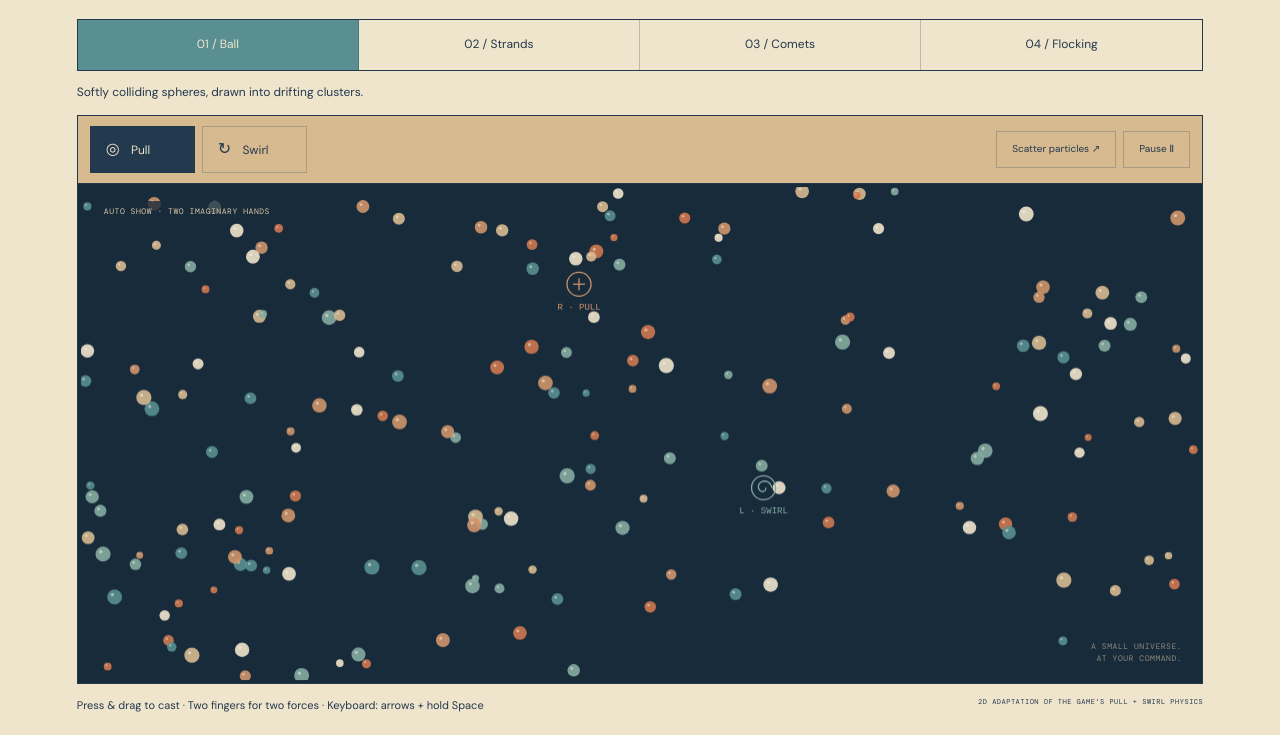
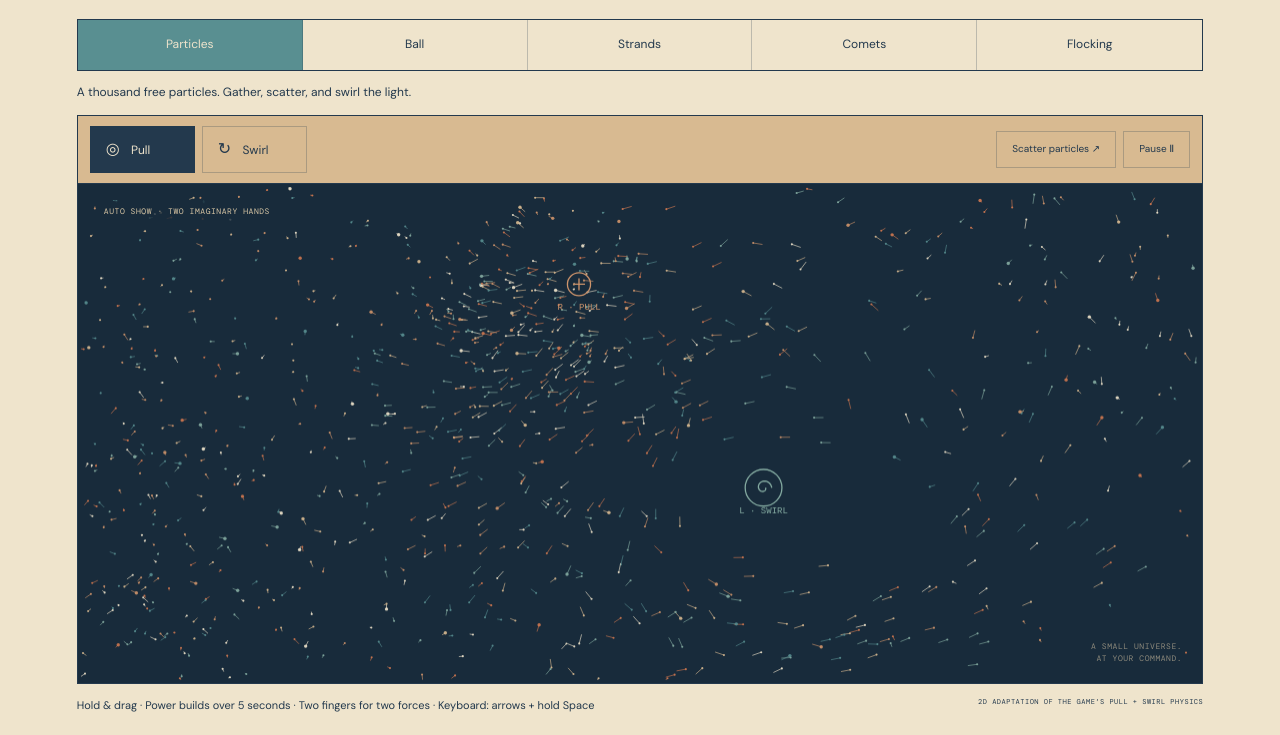
Before and after one commit to dlobser/magicfingersxr, a website: page psychedelic/index.html in a window 1280 px wide. Shown: the part 885-1620 px from the top of the page. Drawn offline with nearby package versions, Linux system fonts and the light colour scheme.

Commit message:
Restore free particles, cohesive n-body balls and five-second force ramp

```diff
--- a/psychedelic/index.html
+++ b/psychedelic/index.html
@@ -4,7 +4,7 @@
 <title>Magic Fingers — Magic at your fingertips.</title>
 <meta name="description" content="Create extraordinary light shows with your hands. Magic Fingers is a VR and mixed-reality playground of particles, music, and mesmerizing motion.">
 <meta property="og:title" content="Magic Fingers — Magic at your fingertips."><meta property="og:description" content="A spectacular light show. A few delicate gestures. All yours."><meta property="og:image" content="https://magicfingersxr.com/psychedelic/assets/magic-fingers-ribbon.png">
-<link rel="icon" href="assets/hands-mark.svg" type="image/svg+xml"><link rel="stylesheet" href="styles.css?v=20261102"><script src="media.js?v=20261101" defer></script><script src="script.js?v=20261102" type="module"></script>
+<link rel="icon" href="assets/hands-mark.svg" type="image/svg+xml"><link rel="stylesheet" href="styles.css?v=20261102b"><script src="media.js?v=20261101" defer></script><script src="script.js?v=20261102b" type="module"></script>
 </head><body>
 <a class="skip" href="#play">Skip to the interactive demo</a>
 <header class="masthead"><a class="wordmark" href="#" aria-label="Magic Fingers home"><img src="assets/hands-mark.svg" alt="" width="38" height="38"> MAGIC FINGERS</a><nav aria-label="Main"><a href="#play">Try the magic</a><a href="#features">The experience</a><a href="#gestures">Learn the gestures</a></nav><a class="nav-contact" href="mailto:info@light.clinic">Say hello ↗</a></header>
@@ -13,11 +13,11 @@
 <div class="hero-grid"><div class="logo-panel"><img class="ribbon-logo" src="assets/magic-fingers-ribbon.png" alt="Magic Fingers in flowing blue ribbon lettering" width="1536" height="1024" fetchpriority="high"><div class="spectrum" aria-hidden="true"></div></div><div class="hero-copy"><p class="eyebrow mono">YOUR HANDS ARE THE WHOLE SHOW.</p><h1>Magic at<br>your <em>fingertips.</em></h1><p class="hero-description">Create a spectacular light show with a few delicate gestures. <strong>Magic Fingers is a VR and mixed-reality playground</strong> where your hands pull, swirl, and sculpt living clouds of particles.</p><p class="hero-invitation">Mesmerize yourself. Slip into flow.<br>Surround yourself with something magnificent.</p><a class="button" href="#play">Step right in. Try the magic. <span aria-hidden="true">↘</span></a></div></div></section>
 <div class="show-strip mono"><span>MARVELS IN MOTION</span><span>GRAVITY AT YOUR COMMAND</span><span>A PHANTASMAGORIA OF YOUR OWN MAKING</span></div>
 <section class="section playground" id="play"><div class="section-heading"><div><p class="eyebrow mono">01 / A LITTLE TASTE OF THE POWER</p><h2>Behold.<br><em>Then take control.</em></h2></div><p>Pull a constellation into your grasp. Send it spiraling into a glorious whirl. Choose a force, then <strong>press and drag</strong> to conduct the show.</p></div>
-<div class="mode-picker" role="group" aria-label="Choose particle mode"><button data-mode="ball" aria-pressed="true">01 / Ball</button><button data-mode="strands" aria-pressed="false">02 / Strands</button><button data-mode="comets" aria-pressed="false">03 / Comets</button><button data-mode="flocking" aria-pressed="false">04 / Flocking</button></div>
-<p id="mode-description" aria-live="polite">Softly colliding spheres, drawn into drifting clusters.</p>
+<div class="mode-picker" role="group" aria-label="Choose particle mode"><button data-mode="particles" aria-pressed="true">Particles</button><button data-mode="ball" aria-pressed="false">Ball</button><button data-mode="strands" aria-pressed="false">Strands</button><button data-mode="comets" aria-pressed="false">Comets</button><button data-mode="flocking" aria-pressed="false">Flocking</button></div>
+<p id="mode-description" aria-live="polite">A thousand free particles. Gather, scatter, and swirl the light.</p>
 <div class="sim-toolbar"><div class="force-picker" role="group" aria-label="Choose your force"><button data-force="pull" aria-pressed="true"><span aria-hidden="true">◎</span> Pull</button><button data-force="swirl" aria-pressed="false"><span aria-hidden="true">↻</span> Swirl</button></div><div class="sim-actions"><button id="reset-sim">Scatter particles ↗</button><button id="pause-sim" aria-pressed="false">Pause Ⅱ</button></div></div>
 <div class="sim-stage"><canvas id="particle-canvas" tabindex="0" aria-label="Interactive particle playground. Choose Pull or Swirl, then hold and drag. With a keyboard, use arrow keys to move and hold Space to cast." aria-describedby="sim-help"></canvas><span id="sim-status" class="mono">AUTO SHOW · TWO IMAGINARY HANDS</span><span class="sim-watermark mono">A SMALL UNIVERSE.<br>AT YOUR COMMAND.</span></div>
-<div class="sim-caption"><p id="sim-help">Press & drag to cast · Two fingers for two forces · Keyboard: arrows + hold Space</p><span class="mono">2D ADAPTATION OF THE GAME’S PULL + SWIRL PHYSICS</span></div></section>
+<div class="sim-caption"><p id="sim-help">Hold & drag · Power builds over 5 seconds · Two fingers for two forces · Keyboard: arrows + hold Space</p><span class="mono">2D ADAPTATION OF THE GAME’S PULL + SWIRL PHYSICS</span></div></section>
 <section class="section features" id="features"><div class="section-heading"><div><p class="eyebrow mono">02 / FOUR VERY GOOD REASONS TO LOSE TRACK OF TIME</p><h2>Your private<br><em>spectacular.</em></h2></div><p>A universe of astonishing things to do.<br>Here’s what’s actually in your hands.</p></div>
 <div class="feature-grid">
 <article><div class="media-slot feature-art audio-art" data-media="music"><div class="sound-bars" aria-hidden="true"><i></i><i></i><i></i><i></i><i></i><i></i><i></i><i></i><i></i></div><span class="media-tag mono">AUDIO DEMO · COMING SOON</span></div><h3>Audio Reactive</h3><p>Your music becomes a magnificent light show. Watch particles pulse and dance to the sound—then reach in and conduct the crescendo.</p></article>
--- a/psychedelic/physics.js
+++ b/psychedelic/physics.js
@@ -1,5 +1,6 @@
 // Browser-sized 2D adaptations of Bodies, Strands and Boids.compute.
 export const clamp=(v,a,b)=>Math.max(a,Math.min(b,v));
+export const forceRamp=seconds=>.8+5.2*clamp(seconds/5,0,1);
 export function forceAt(x,y,f){
   const dx=f.x-x,dy=f.y-y,d=Math.hypot(dx,dy);
   if(d<1e-8)return {ax:0,ay:0,drag:0};
@@ -12,11 +13,11 @@ export function forceAt(x,y,f){
   return {ax:(nx*radial+ny*tangent)*s,ay:(ny*radial-nx*tangent)*s,drag:0};
 }
 export class ParticleWorld{
-  constructor(width=4.8,height=2.6,count){this.width=width;this.height=height;this.overrideCount=count;this.time=0;this.seed=1837;this.mode='ball';this.reset();}
+  constructor(width=4.8,height=2.6,count){this.width=width;this.height=height;this.overrideCount=count;this.time=0;this.seed=1837;this.mode='particles';this.reset();}
   random(){this.seed=(Math.imul(this.seed,1664525)+1013904223)>>>0;return this.seed/4294967296;}
-  setMode(mode){if(!['ball','strands','comets','flocking'].includes(mode))return;this.mode=mode;this.reset();}
+  setMode(mode){if(!['particles','ball','strands','comets','flocking'].includes(mode))return;this.mode=mode;this.reset();}
   reset(){
-    const count=this.overrideCount??({ball:180,strands:240,comets:100,flocking:140}[this.mode]);
+    const count=this.overrideCount??({particles:1000,ball:180,strands:240,comets:100,flocking:140}[this.mode]);
     this.particles=Array.from({length:count},(_,i)=>{
       const angle=this.random()*Math.PI*2,speed=this.mode==='flocking'?.48:.18+this.random()*.3;
       return {x:.1+this.random()*(this.width-.2),y:.1+this.random()*(this.height-.2),vx:Math.cos(angle)*speed,vy:Math.sin(angle)*speed,r:.018+this.random()*.022,trail:[]};
@@ -25,15 +26,15 @@ export class ParticleWorld{
   }
   resize(width,height){const sx=width/this.width,sy=height/this.height;this.width=width;this.height=height;for(const p of this.particles){p.x=clamp(p.x*sx,.05,width-.05);p.y=clamp(p.y*sy,.05,height-.05);p.trail=[];}}
   controllers(){const t=this.time;return [
-    {x:this.width*(.38+.23*Math.sin(t*.31)),y:this.height*(.5+.28*Math.sin(t*.43+.6)),type:'swirl',spin:-1,strength:.65,label:'L · SWIRL'},
-    {x:this.width*(.62+.25*Math.cos(t*.47)),y:this.height*(.5+.3*Math.sin(t*.53+2)),type:'pull',spin:1,strength:.12+.35*Math.pow(.5+.5*Math.sin(t*1.1),4),label:'R · PULL'}];}
+    {x:this.width*(.38+.23*Math.sin(t*.31)),y:this.height*(.5+.28*Math.sin(t*.43+.6)),type:'swirl',spin:-1,strength:forceRamp(t%9)*.7,label:'L · SWIRL'},
+    {x:this.width*(.62+.25*Math.cos(t*.47)),y:this.height*(.5+.3*Math.sin(t*.53+2)),type:'pull',spin:1,strength:forceRamp((t+4.5)%9)*.6,label:'R · PULL'}];}
   step(dt,forces=this.controllers()){
     dt=clamp(dt,0,1/60);this.time+=dt;
     const ps=this.particles,acc=ps.map(p=>{let ax=0,ay=0;for(const f of forces){const a=forceAt(p.x,p.y,f);ax+=a.ax;ay+=a.ay;}return {ax,ay};});
     // Equal/opposite softened gravity and contact repulsion, like the game's spheres.
     if(this.mode==='ball')for(let i=0;i<ps.length;i++)for(let j=i+1;j<ps.length;j++){
       const a=ps[i],b=ps[j],dx=b.x-a.x,dy=b.y-a.y,d=Math.max(.001,Math.hypot(dx,dy)),rest=a.r+b.r;
-      const f=d<rest?-22*(rest-d):.0008/(d*d+.05)*Math.exp(-d*d/2);
+      const f=.008/(d*d+.04);
       acc[i].ax+=dx/d*f;acc[i].ay+=dy/d*f;acc[j].ax-=dx/d*f;acc[j].ay-=dy/d*f;
     }
     // Reynolds alignment/cohesion/separation; keep a cruise speed rather than settling.
@@ -45,7 +46,7 @@ export class ParticleWorld{
     }
     for(let i=0;i<ps.length;i++){
       const p=ps[i],a=acc[i];p.ox=p.x;p.oy=p.y;
-      p.vx=(p.vx+a.ax*dt)*Math.exp(-.025*dt);p.vy=(p.vy+a.ay*dt)*Math.exp(-.025*dt);
+      p.vx=(p.vx+a.ax*dt)*Math.exp(-(this.mode==='ball'?.16:.025)*dt);p.vy=(p.vy+a.ay*dt)*Math.exp(-(this.mode==='ball'?.16:.025)*dt);
       const speed=Math.hypot(p.vx,p.vy),target=this.mode==='flocking'?clamp(speed,.36,.75):Math.min(speed,1.4);
       if(speed>1e-8){p.vx*=target/speed;p.vy*=target/speed;}
       p.x+=p.vx*dt;p.y+=p.vy*dt;
@@ -54,6 +55,16 @@ export class ParticleWorld{
     if(this.mode==='strands')for(let pass=0;pass<4;pass++)for(let i=0;i<ps.length-1;i++){
       if(i%20===19)continue;const a=ps[i],b=ps[i+1],dx=b.x-a.x,dy=b.y-a.y,d=Math.max(1e-8,Math.hypot(dx,dy)),k=(d-.058)/d*.45;
       a.x+=dx*k;a.y+=dy*k;b.x-=dx*k;b.y-=dy*k;
+    }
+    // Resolve contacts with positional projection and an inelastic normal impulse.
+    // Gravity remains pairwise; impacts dissipate energy so an isolated cloud settles.
+    if(this.mode==='ball')for(let pass=0;pass<5;pass++)for(let i=0;i<ps.length;i++)for(let j=i+1;j<ps.length;j++){
+      const a=ps[i],b=ps[j],dx=b.x-a.x,dy=b.y-a.y,d=Math.hypot(dx,dy),rest=a.r+b.r;
+      if(d>=rest)continue;
+      const nx=d>1e-8?dx/d:1,ny=d>1e-8?dy/d:0,correction=(rest-d)*.5;
+      a.x-=nx*correction;a.y-=ny*correction;b.x+=nx*correction;b.y+=ny*correction;
+      const closing=(b.vx-a.vx)*nx+(b.vy-a.vy)*ny;
+      if(closing<0){const impulse=-(1+.35)*closing*.5;a.vx-=nx*impulse;a.vy-=ny*impulse;b.vx+=nx*impulse;b.vy+=ny*impulse;}
     }
     for(const p of ps){
       if(this.mode==='strands'&&dt>0){p.vx=(p.x-p.ox)/dt;p.vy=(p.y-p.oy)/dt;}
--- a/psychedelic/script.js
+++ b/psychedelic/script.js
@@ -1,4 +1,4 @@
-import {ParticleWorld,clamp} from './physics.js?v=20261102';
+import {ParticleWorld,clamp,forceRamp} from './physics.js?v=20261102b';
 const reduced=matchMedia('(prefers-reduced-motion: reduce)');
 document.querySelector('#year').textContent=new Date().getFullYear();
 const canvas=document.querySelector('#particle-canvas'),ctx=canvas.getContext('2d');
@@ -6,7 +6,7 @@ const world=new ParticleWorld();
 const pointers=new Map(),keys=new Set();
 const pauseButton=document.querySelector('#pause-sim'),status=document.querySelector('#sim-status');
 let selected='pull',paused=reduced.matches,visible=false,frame,last=0,accumulator=0,w=0,h=0,scale=1;
-let keyboard={x:2.4,y:1.1},casting=false,forces=[];
+let keyboard={x:2.4,y:1.1},casting=false,castStarted=0,forces=[];
 const colors=['#efe4cc','#d8ba91','#cf7850','#85aca2','#598f91','#cf956c'];
 function updateStatus(){
   status.textContent=paused?'PAUSED · PRESS PLAY TO CONTINUE':pointers.size||casting?`YOU’RE CASTING · ${selected.toUpperCase()}`:'AUTO SHOW · TWO IMAGINARY HANDS';
@@ -20,25 +20,25 @@ function resize(){
   keyboard={x:world.width*.5,y:world.height*.5};pointers.clear();casting=false;draw();updateStatus();
 }
 function position(e){const r=canvas.getBoundingClientRect();return {x:clamp((e.clientX-r.left)/scale,.08,world.width-.08),y:clamp((e.clientY-r.top)/scale,.08,world.height-.08)};}
-canvas.addEventListener('pointerdown',e=>{if(e.button!==0&&e.pointerType==='mouse')return;if(pointers.size>=2)return;canvas.focus({preventScroll:true});canvas.setPointerCapture(e.pointerId);pointers.set(e.pointerId,position(e));updateStatus();});
-canvas.addEventListener('pointermove',e=>{if(pointers.has(e.pointerId)){pointers.set(e.pointerId,position(e));if(paused)draw();}});
+canvas.addEventListener('pointerdown',e=>{if(e.button!==0&&e.pointerType==='mouse')return;if(pointers.size>=2)return;canvas.focus({preventScroll:true});canvas.setPointerCapture(e.pointerId);pointers.set(e.pointerId,{...position(e),started:world.time});updateStatus();});
+canvas.addEventListener('pointermove',e=>{if(pointers.has(e.pointerId)){pointers.set(e.pointerId,{...position(e),started:pointers.get(e.pointerId).started});if(paused)draw();}});
 function release(e){pointers.delete(e.pointerId);updateStatus();}
 canvas.addEventListener('pointerup',release);canvas.addEventListener('pointercancel',release);canvas.addEventListener('lostpointercapture',release);
-canvas.addEventListener('keydown',e=>{if(['ArrowLeft','ArrowRight','ArrowUp','ArrowDown','Space'].includes(e.code)){e.preventDefault();keys.add(e.code);if(e.code==='Space')casting=true;updateStatus();}});
+canvas.addEventListener('keydown',e=>{if(['ArrowLeft','ArrowRight','ArrowUp','ArrowDown','Space'].includes(e.code)){e.preventDefault();keys.add(e.code);if(e.code==='Space'&&!casting){casting=true;castStarted=world.time;}updateStatus();}});
 canvas.addEventListener('keyup',e=>{keys.delete(e.code);if(e.code==='Space'){e.preventDefault();casting=false;}updateStatus();});
 canvas.addEventListener('blur',()=>{keys.clear();casting=false;pointers.clear();updateStatus();});
 document.querySelectorAll('[data-force]').forEach(button=>button.addEventListener('click',()=>{selected=button.dataset.force;document.querySelectorAll('[data-force]').forEach(b=>b.setAttribute('aria-pressed',String(b===button)));updateStatus();}));
 document.querySelectorAll('[data-mode]').forEach(button=>button.addEventListener('click',()=>{
   world.setMode(button.dataset.mode);
   document.querySelectorAll('[data-mode]').forEach(b=>b.setAttribute('aria-pressed',String(b===button)));
-  document.querySelector('#mode-description').textContent={ball:'Softly colliding spheres, drawn into drifting clusters.',strands:'Connected strings that bend, curl, and tumble together.',comets:'Free-flying lights with long, luminous tails.',flocking:'A school of rays: following, gathering, and giving each other space.'}[world.mode];
+  document.querySelector('#mode-description').textContent={particles:'A thousand free particles. Gather, scatter, and swirl the light.',ball:'N-body gravity: spheres attract, collide, and settle into a solid cluster.',strands:'Connected strings that bend, curl, and tumble together.',comets:'Free-flying lights with long, luminous tails.',flocking:'A school of rays: following, gathering, and giving each other space.'}[world.mode];
   draw();
 }));
 pauseButton.addEventListener('click',()=>{paused=!paused;updateStatus();schedule();});
 document.querySelector('#reset-sim').addEventListener('click',()=>{world.reset();draw();});
 function activeForces(){
-  if(pointers.size)return [...pointers.values()].map((p,i)=>({...p,type:selected,spin:i===0?1:-1,strength:1,label:`${i===0?'L':'R'} · ${selected.toUpperCase()}`}));
-  if(casting)return [{...keyboard,type:selected,spin:1,strength:1,label:selected.toUpperCase()}];
+  if(pointers.size)return [...pointers.values()].map((p,i)=>({...p,type:selected,spin:i===0?1:-1,strength:forceRamp(world.time-p.started),label:`${i===0?'L':'R'} · ${selected.toUpperCase()}`}));
+  if(casting)return [{...keyboard,type:selected,spin:1,strength:forceRamp(world.time-castStarted),label:selected.toUpperCase()}];
   return world.controllers();
 }
 function tick(now){
@@ -66,6 +66,8 @@ function draw(){
     }else if(world.mode==='flocking'){
       ctx.save();ctx.translate(x,y);ctx.rotate(Math.atan2(p.vy,p.vx));const flap=3+Math.sin(world.time*6+i)*1.3;
       ctx.beginPath();ctx.moveTo(5,0);ctx.quadraticCurveTo(0,flap,-5,flap+1);ctx.lineTo(-2,0);ctx.lineTo(-5,-flap-1);ctx.quadraticCurveTo(0,-flap,5,0);ctx.fill();ctx.beginPath();ctx.moveTo(-2,0);ctx.lineTo(-9,Math.sin(world.time*5+i)*2);ctx.lineWidth=.7;ctx.stroke();ctx.restore();
+    }else if(world.mode==='particles'){
+      ctx.lineWidth=.7;ctx.beginPath();ctx.moveTo(x,y);ctx.lineTo(x-p.vx*scale*.035,y-p.vy*scale*.035);ctx.stroke();ctx.beginPath();ctx.arc(x,y,i%11===0?1.7:1.05,0,Math.PI*2);ctx.fill();
     }else{
       const r=Math.max(2,p.r*scale);ctx.beginPath();ctx.arc(x,y,r,0,Math.PI*2);ctx.fill();ctx.globalAlpha=.5;ctx.fillStyle='#fff7e3';ctx.beginPath();ctx.arc(x-r*.3,y-r*.3,r*.22,0,Math.PI*2);ctx.fill();
     }
@@ -74,7 +76,7 @@ function draw(){
   for(let i=0;i<forces.length;i++){
     const f=forces[i],x=f.x*scale,y=f.y*scale;
     ctx.strokeStyle=i===0?'#85aca2':'#cf956c';ctx.fillStyle=ctx.strokeStyle;ctx.lineWidth=1.3;
-    ctx.beginPath();ctx.arc(x,y,12,0,Math.PI*2);ctx.stroke();
+    ctx.beginPath();ctx.arc(x,y,10+(f.strength||1)*2,0,Math.PI*2);ctx.stroke();
     if(f.type==='swirl'){ctx.beginPath();for(let j=0;j<45;j++){const a=j/7,r=2+j*.14;j?ctx.lineTo(x+Math.cos(a)*r,y+Math.sin(a)*r):ctx.moveTo(x+r,y);}ctx.stroke();}
     else{ctx.beginPath();ctx.moveTo(x-6,y);ctx.lineTo(x+6,y);ctx.moveTo(x,y-6);ctx.lineTo(x,y+6);ctx.stroke();}
     ctx.font='9px monospace';ctx.textAlign='center';ctx.fillText(f.label,clamp(x,40,w-40),clamp(y+26,45,h-10));
```
Also changed, not shown: psychedelic/physics.test.mjs (+16 -2 lines), psychedelic/README.md, psychedelic/styles.css.
